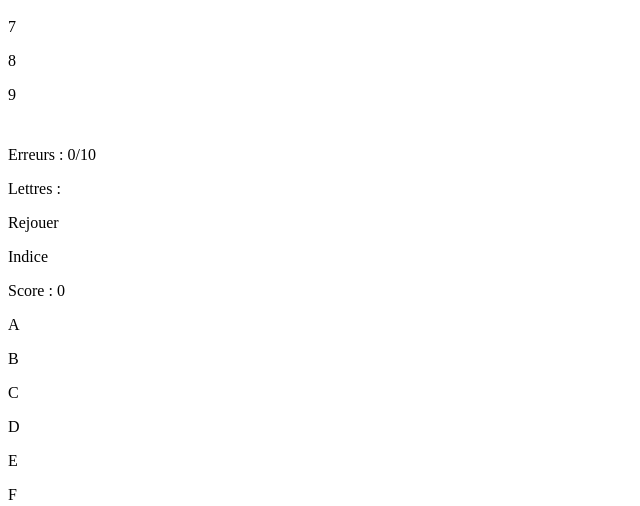
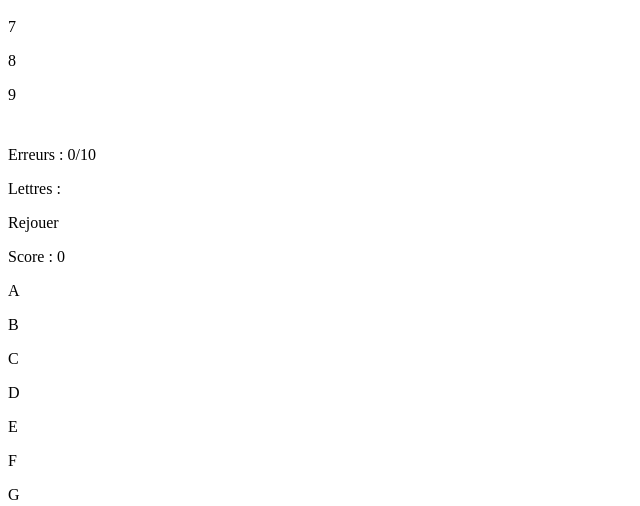
Before and after one commit to Eevee89/pendupokemon, a PHP site: page /php/mobile.php in a window 1280 px wide. Shown: the part 760-1266 px from the top of the page, without its empty margins (0-640 px from the left). Run offline with PHP 8.4, Linux system fonts and the light colour scheme.

Commit message:
Remove unfinished update

```diff
--- a/php/mobile.php
+++ b/php/mobile.php
@@ -87,7 +87,6 @@ if ($_SERVER['REQUEST_METHOD'] == 'POST') {
     </div>
     <div id="bottom">
         <p id="replay">Rejouer</p>
-        <p id="hint">Indice</p>
         <p id="score">Score : 0</p>
     </div>
     <img id="answer" src="https://www.pokebip.com/pokedex-images/300/1.png?v=ev-blueberry" hidden>
```
